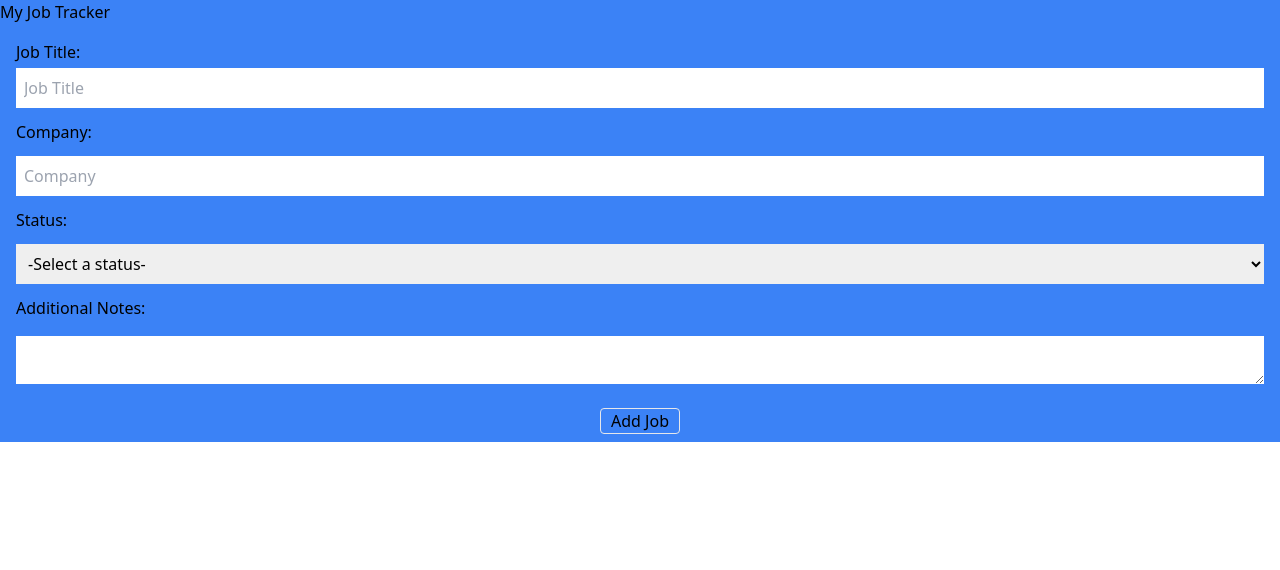
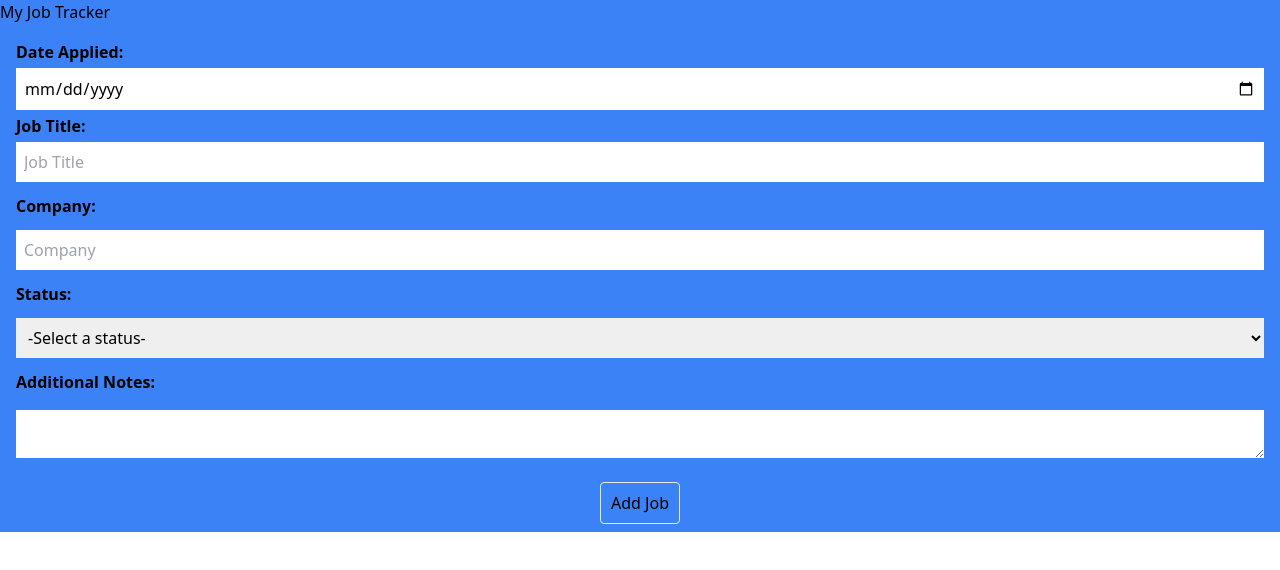
Before and after one commit to Tim-Quattrochi/Job-Tracker-Ext, a React (Vite) app: page / in a window 1280 px wide. Shown: the top 570 px of the page. Built offline with nearby package versions, Linux system fonts and the light colour scheme.

Commit message:
updated job form

```diff
--- a/src/components/JobForm/JobForm.jsx
+++ b/src/components/JobForm/JobForm.jsx
@@ -12,7 +12,7 @@ const categories = [
 const initialJobState = {
   title: "",
   company: "",
-  dateApplied: Date.now(),
+  dateApplied: new Date().toLocaleDateString() || "",
   additional: "",
   status: "",
 };
@@ -39,6 +39,7 @@ function JobForm({ addJob }) {
 
   const handleSubmit = (e) => {
     e.preventDefault();
+    if (!jobData.title || !jobData.company || !jobData.status) return;
     addJob(jobData);
     setJobData(initialJobState);
   };
@@ -46,9 +47,25 @@ function JobForm({ addJob }) {
   return (
     <form
       onSubmit={handleSubmit}
-      className="flex flex-col p-2 m-2 gap-1"
+      className="text-primary-300 flex flex-col p-2 m-2 gap-1"
     >
-      <label htmlFor="title">Job Title: </label>
+      <label
+        htmlFor="dateApplied"
+        className="text-polo-blue-200 font-bold"
+      >
+        Date Applied:
+      </label>
+      <input
+        type="date"
+        name="dateApplied"
+        id="dateApplied"
+        className="p-2"
+        value={jobData.dateApplied}
+        onChange={handleInputChange}
+      />
+      <label htmlFor="title" className="text-polo-blue-200 font-bold">
+        Job Title:{" "}
+      </label>
       <input
         type="text"
         name="title"
@@ -59,7 +76,10 @@ function JobForm({ addJob }) {
         onChange={handleInputChange}
       />
 
-      <label htmlFor="company" className="py-2">
+      <label
+        htmlFor="company"
+        className="py-2 text-polo-blue-200 font-bold"
+      >
         Company:
       </label>
       <input
@@ -72,7 +92,10 @@ function JobForm({ addJob }) {
         onChange={handleInputChange}
       />
 
-      <label htmlFor="category" className="py-2">
+      <label
+        htmlFor="category"
+        className="py-2 text-polo-blue-200 font-bold"
+      >
         Status:
       </label>
       <select
@@ -90,16 +113,25 @@ function JobForm({ addJob }) {
         ))}
       </select>
 
-      <label htmlFor="additional" className="flex flex-col py-2">
+      <label
+        htmlFor="additional"
+        className="flex flex-col py-2 text-polo-blue-200 font-bold"
+      >
         Additional Notes:
       </label>
-      <textarea id="additional" className="mt-1">
+      <textarea
+        id="additional"
+        className="mt-1"
+        name="additional"
+        value={jobData.additional}
+        onChange={handleInputChange}
+      >
         {jobData.additional}
       </textarea>
 
       <button
         type="submit"
-        className="mt-5 border w-20 mx-auto rounded"
+        className="bg-polo-blue-500 text-polo-blue-100 mt-5 p-2 border w-20 mx-auto rounded"
       >
         Add Job
       </button>
```
